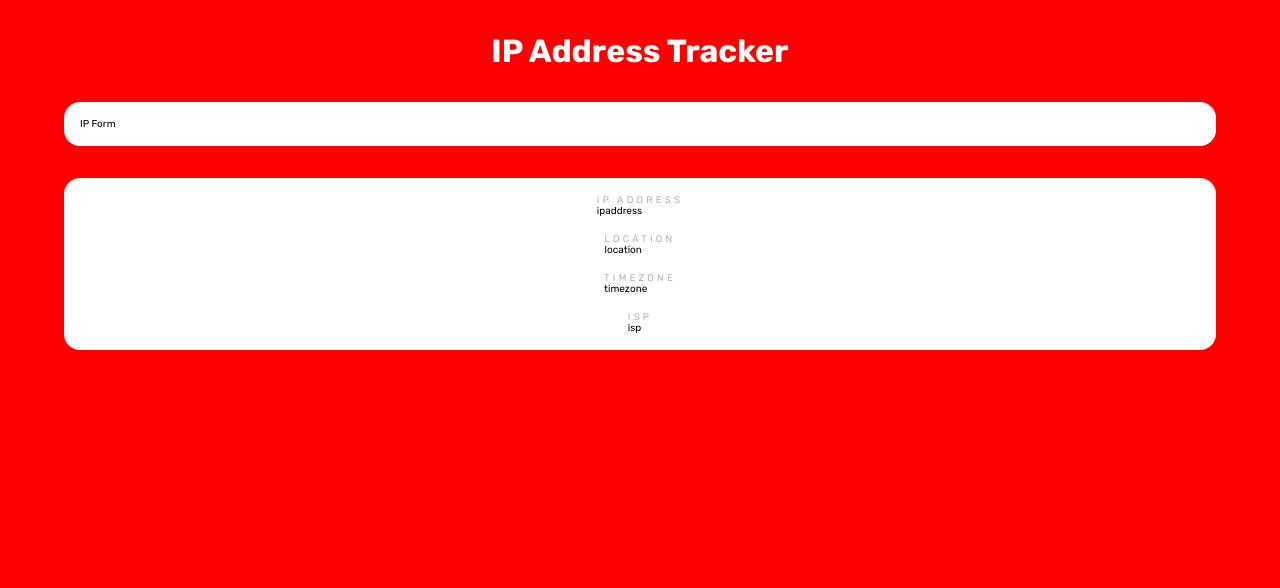
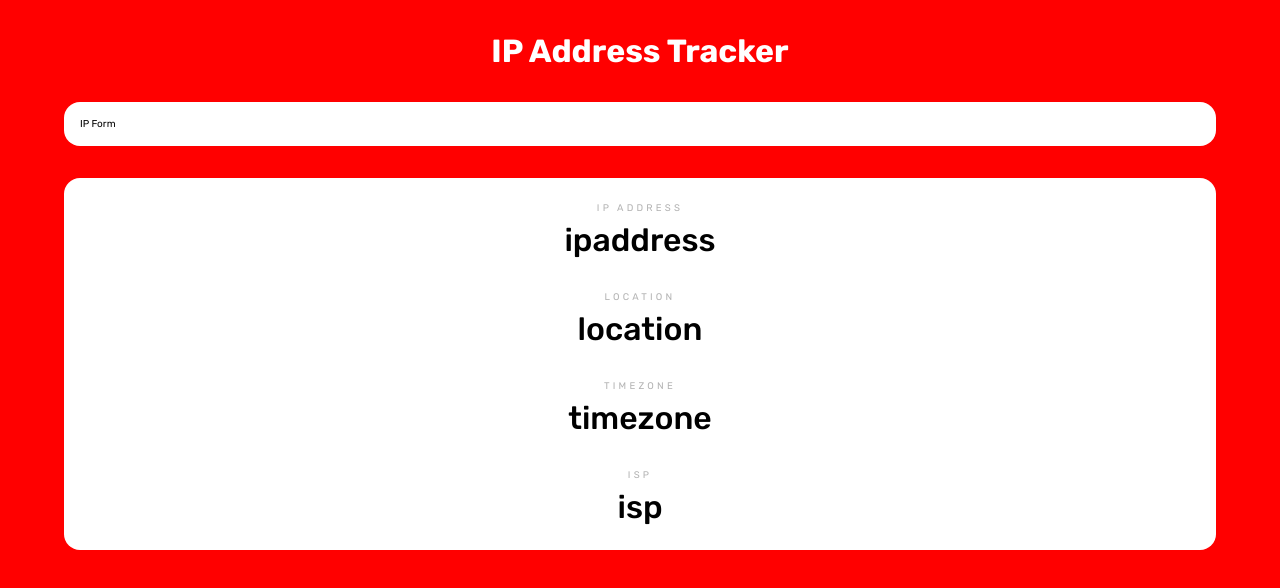
Before and after one commit to riwepo/fem-ip-address-tracker, a React (Create React App) app: page / in a window 1280 px wide. Shown: the top 588 px of the page. Built offline with nearby package versions, Linux system fonts and the light colour scheme.

Commit message:
gap between each result item

```diff
--- a/src/components/TrackingResultItem.module.css
+++ b/src/components/TrackingResultItem.module.css
@@ -1,3 +1,12 @@
+.container {
+  margin: 0.5rem 0;
+
+  display: flex;
+  flex-direction: column;
+  gap: 0.5rem;
+  align-items: center;
+}
+
 .heading {
   font-size: 0.6rem;
   font-weight: 400;
@@ -5,3 +14,9 @@
   text-transform: uppercase;
   letter-spacing: 0.2rem;
 }
+
+.value {
+  font-size: 2rem;
+  font-weight: 500;
+  color: var(--dark-grey-color);
+}
```
